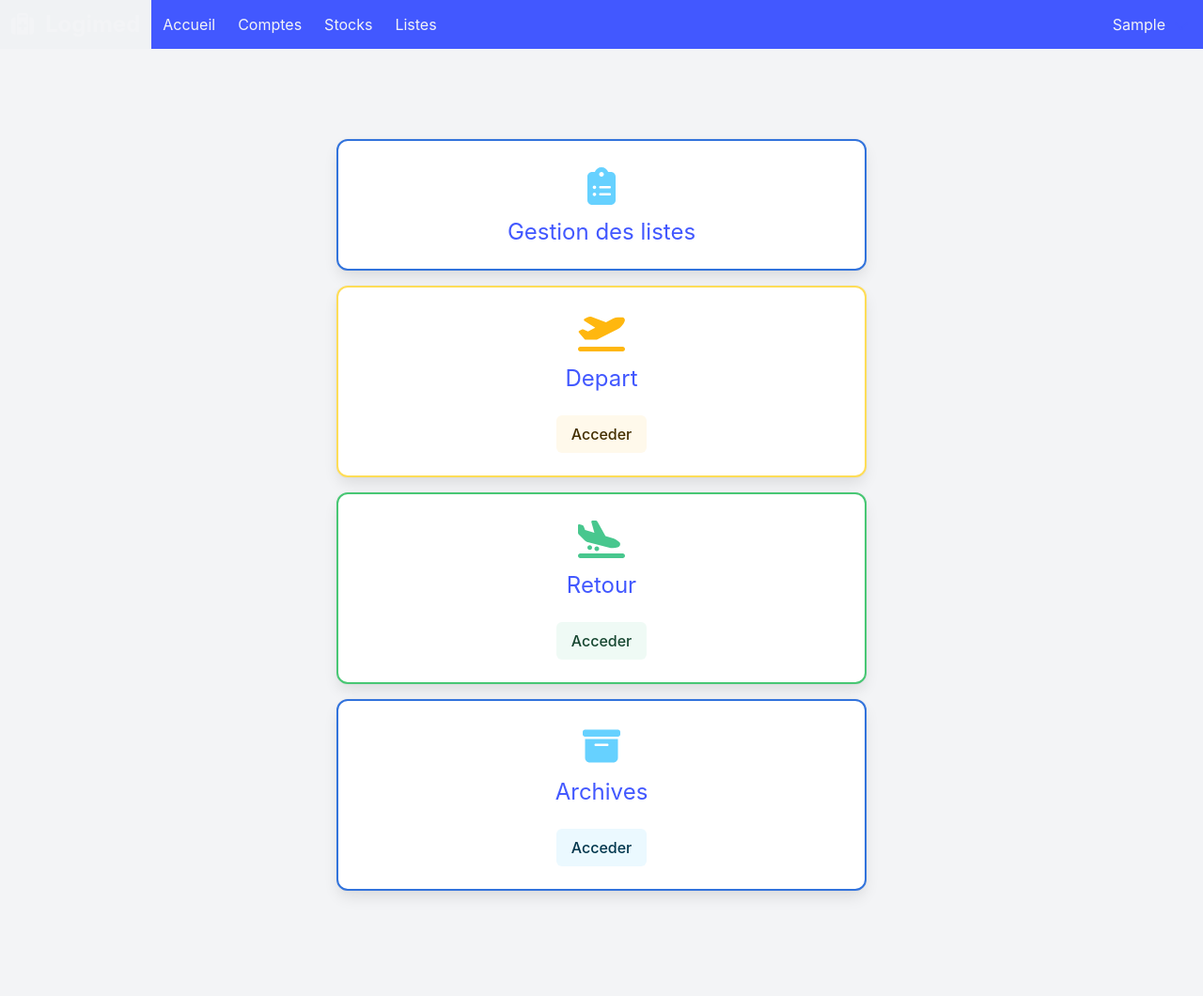
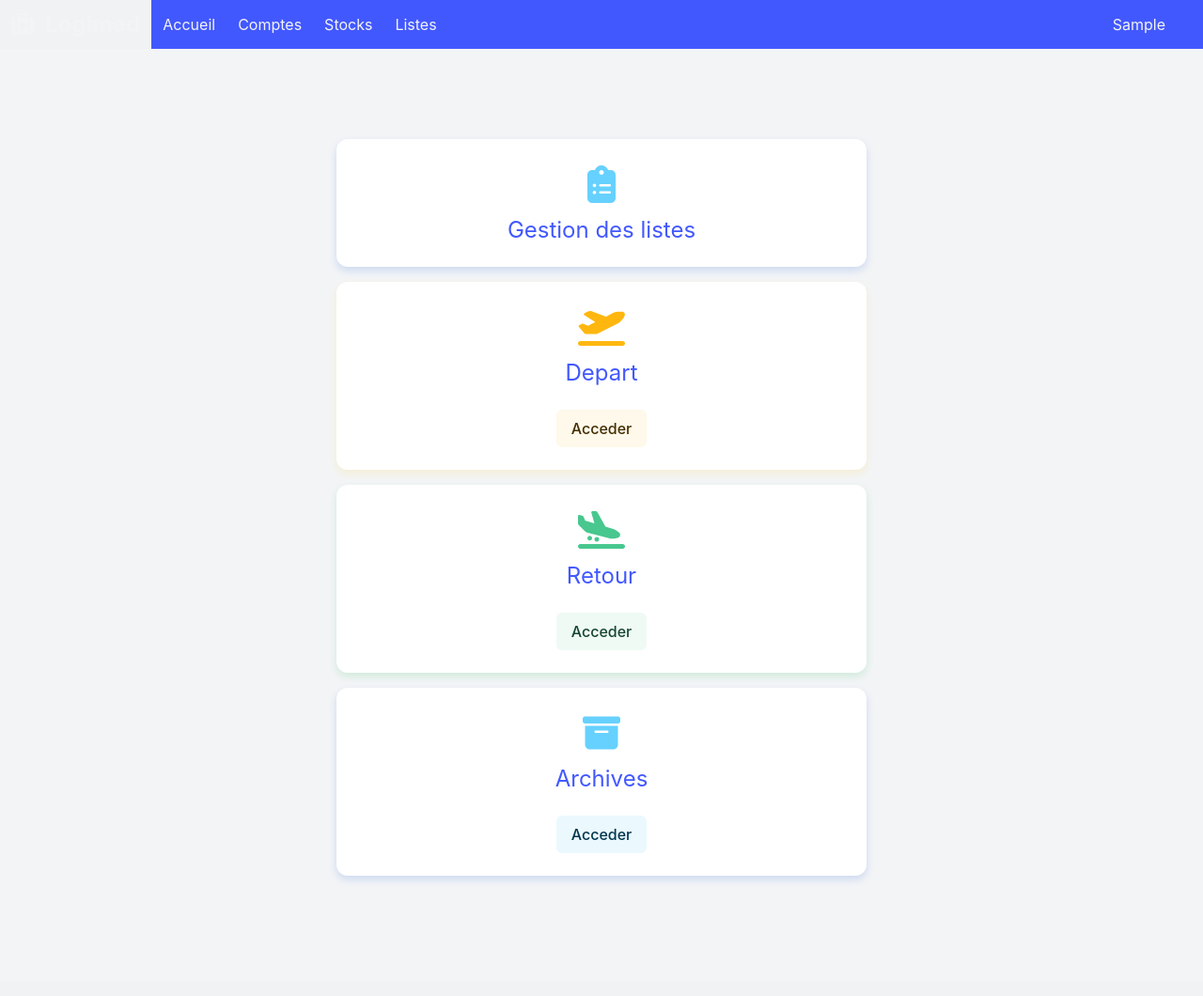
Before and after one commit to Rom5555/Application_FFR_finale, a Django app: page /admin_liste/depart_retour/ in a window 1280 px wide. Shown: the whole page at 94% size. After the commit the page ends 937 px from the top, so only its background shows below. Run offline with Django 5.2, Linux system fonts and the light colour scheme; the visitor is signed in with stand-in values (Sample User, id 1); some libraries are stand-ins or nearby versions.

Commit message:
Application_FFR_V9

```diff
--- a/admin_liste/templates/depart_retour.html
+++ b/admin_liste/templates/depart_retour.html
@@ -5,7 +5,7 @@
 <div class="container my-6">
     <div class="columns is-centered">
         <div class="column is-half">
-            <div class="card mb-4" style="border: 2px solid #3273dc;">
+            <div class="card mb-4" style="box-shadow: 0 4px 8px rgba(50, 115, 220, 0.2);">
                 <div class="card-content has-text-centered">
                     <span class="icon has-text-info is-large" style="font-size: 2.5rem;">
                         <i class="fas fa-clipboard-list"></i>
@@ -14,7 +14,7 @@
                 </div>
             </div>
 
-            <div class="card mb-4" style="border: 2px solid #ffdd57;">
+            <div class="card mb-4" style="box-shadow: 0 4px 8px rgba(255, 221, 87, 0.2);">
                 <div class="card-content has-text-centered">
                     <span class="icon has-text-warning is-large" style="font-size: 2.5rem;">
                         <i class="fas fa-plane-departure"></i>
@@ -24,7 +24,7 @@
                 </div>
             </div>
 
-            <div class="card mb-4" style="border: 2px solid #48c774;">
+            <div class="card mb-4" style="box-shadow: 0 4px 8px rgba(72, 199, 116, 0.2);">
                 <div class="card-content has-text-centered">
                     <span class="icon has-text-success is-large" style="font-size: 2.5rem;">
                         <i class="fas fa-plane-arrival"></i>
@@ -34,7 +34,7 @@
                 </div>
             </div>
 
-            <div class="card mb-4" style="border: 2px solid #3273dc;">
+            <div class="card mb-4" style="box-shadow: 0 4px 8px rgba(50, 115, 220, 0.2);">
                 <div class="card-content has-text-centered">
                     <span class="icon has-text-info is-large" style="font-size: 2.5rem;">
                         <i class="fas fa-archive"></i>
```
Also changed, not shown: admin_base/templates/admin_base/index.html (+4 -3 lines).
